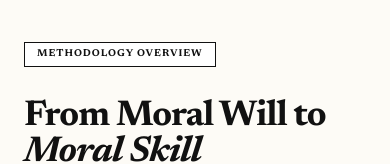
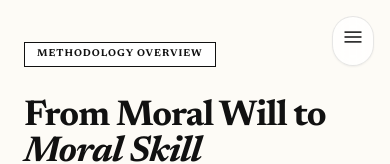
Before and after one commit to demeesterroel/0ccvsd, a Next.js app: page / in a window 390 px wide. Shown: the top 164 px of the page. Built offline with nearby package versions, Linux system fonts and the light colour scheme.

Commit message:
feat: add mobile hamburger menu trigger

```diff
--- a/app/layout.tsx
+++ b/app/layout.tsx
@@ -1,6 +1,8 @@
 import './globals.css';
 import { NavigationProvider } from '../context/NavigationContext';
 import Sidebar from '../components/Sidebar';
+
+import MobileMenuTrigger from '../components/MobileMenuTrigger';
 
 export const metadata = {
     title: 'CCVSD Guidebook',
@@ -21,6 +23,7 @@ export default function RootLayout({
             <body className="font-serif bg-cream text-ink antialiased flex flex-col md:flex-row min-h-screen">
                 <NavigationProvider>
                     <Sidebar />
+                    <MobileMenuTrigger />
                     <main className="flex-1 transition-all duration-300 transform">
                         {children}
                     </main>
--- /dev/null
+++ b/components/MobileMenuTrigger.tsx
@@ -0,0 +1,17 @@
+'use client';
+
+import { useNavigation } from '../context/NavigationContext';
+
+export default function MobileMenuTrigger() {
+    const { setIsSidebarOpen } = useNavigation();
+
+    return (
+        <button
+            onClick={() => setIsSidebarOpen(true)}
+            className="fixed top-4 right-4 z-40 md:hidden p-2 bg-white/80 backdrop-blur border border-ink/10 rounded-full shadow-sm text-ink hover:bg-white hover:shadow-md transition-all"
+            aria-label="Open menu"
+        >
+            <span className="material-symbols-outlined text-2xl">menu</span>
+        </button>
+    );
+}
```
